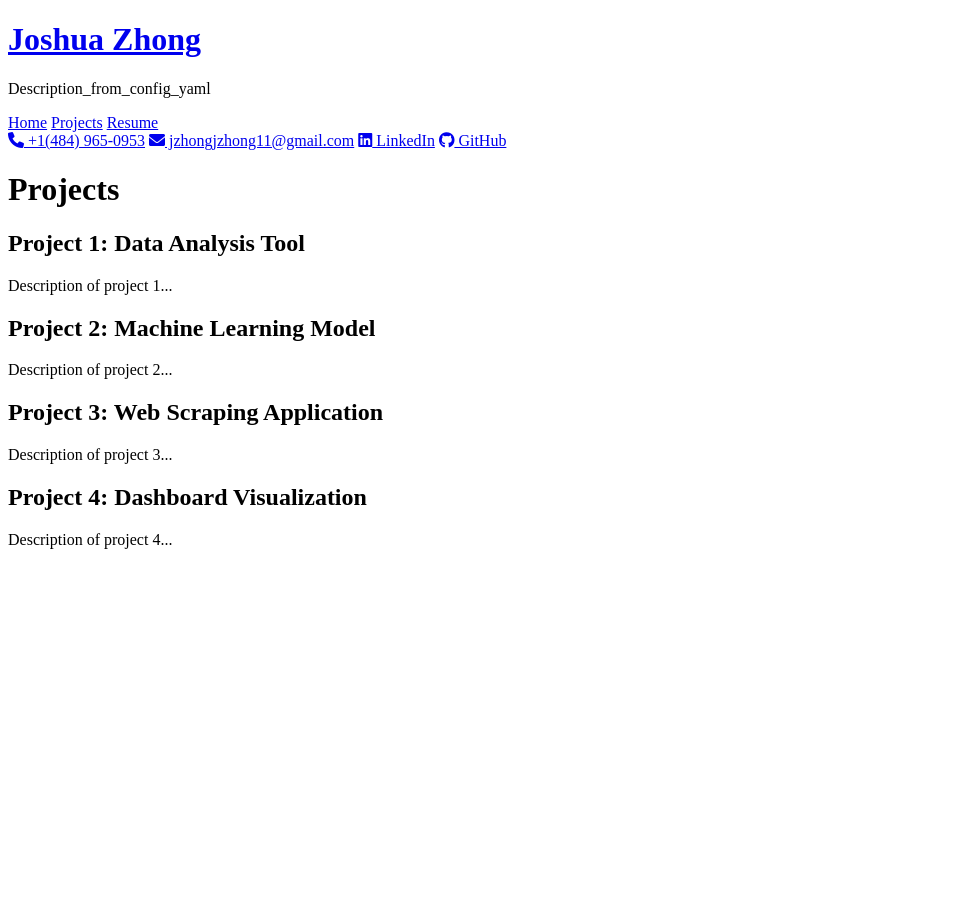
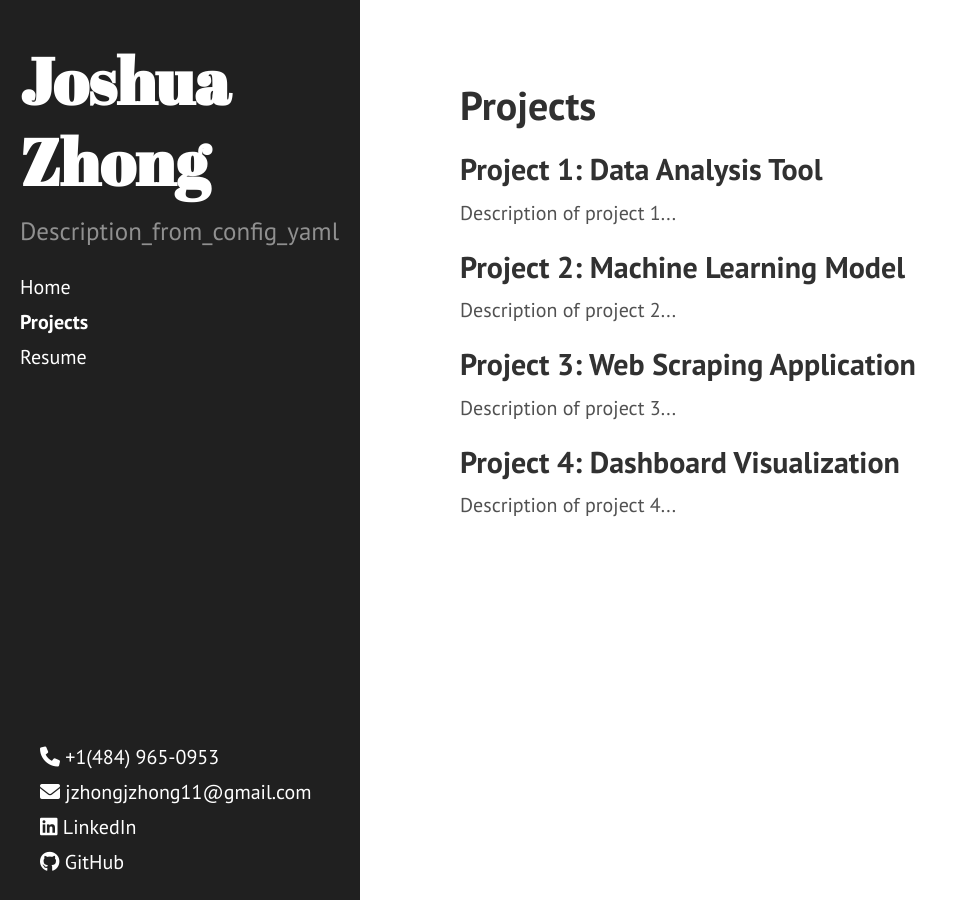
Before and after one commit to JZhong01/JZhong01.github.io, a Jekyll site: the page built from projects.html, in a window 1280 px wide. Shown: the whole page, without its empty margins (0-970 px from the left). Built offline with Jekyll 4.4.1, drawn with Linux system fonts in a browser that asks for light colours.

Commit message:
changes to CSS

```diff
--- a/_includes/head.html
+++ b/_includes/head.html
@@ -16,15 +16,15 @@
   </title>
 
   <!-- CSS -->
-  <link rel="stylesheet" href="{{ site.baseurl }}public/css/poole.css">
-  <link rel="stylesheet" href="{{ site.baseurl }}public/css/syntax.css">
-  <link rel="stylesheet" href="{{ site.baseurl }}public/css/hyde.css">
+  <link rel="stylesheet" href="{{ site.baseurl }}/public/css/poole.css">
+  <link rel="stylesheet" href="{{ site.baseurl }}/public/css/syntax.css">
+  <link rel="stylesheet" href="{{ site.baseurl }}/public/css/hyde.css">
   <link rel="stylesheet" href="http://fonts.googleapis.com/css?family=PT+Sans:400,400italic,700|Abril+Fatface">
 
   <!-- Icons -->
-  <link rel="apple-touch-icon-precomposed" sizes="144x144" href="{{ site.baseurl }}public/apple-touch-icon-144-precomposed.png">
-                                 <link rel="shortcut icon" href="{{ site.baseurl }}public/favicon.ico">
+  <link rel="apple-touch-icon-precomposed" sizes="144x144" href="{{ site.baseurl }}/public/apple-touch-icon-144-precomposed.png">
+  <link rel="shortcut icon" href="{{ site.baseurl }}/public/favicon.ico">
 
   <!-- RSS -->
-  <link rel="alternate" type="application/rss+xml" title="RSS" href="/atom.xml">
+  <link rel="alternate" type="application/rss+xml" title="RSS" href="{{site.baseurl}}/atom.xml">
 </head>
--- a/_includes/sidebar.html
+++ b/_includes/sidebar.html
@@ -23,7 +23,7 @@
       {% for node in pages_list %}
         {% if node.title != null %}
           {% if node.layout == "page" %}
-            <a class="sidebar-nav-item{% if page.url == node.url %} active{% endif %}" href="{{ node.url }}">{{ node.title }}</a>
+            <a class="sidebar-nav-item{% if page.url == node.url %} active{% endif %}" href="{{site.baseurl}}{{ node.url }}">{{ node.title }}</a>
           {% endif %}
         {% endif %}
       {% endfor %}
@@ -47,8 +47,8 @@
 
     <a class="sidebar-nav-item" href="tel:+14849650953"><i class="fas fa-phone"></i> +1(484) 965-0953</a>
     <a class="sidebar-nav-item" href="mailto:jzhongjzhong11@gmail.com"><i class="fas fa-envelope"></i> jzhongjzhong11@gmail.com</a>
-    <a class="sidebar-nav-item" href="https://linkedin.com/in/jy-z" target="_blank"><i class="fab fa-linkedin"></i> LinkedIn</a>
-    <a class="sidebar-nav-item" href="https://github.com/JZhong01" target="_blank"><i class="fab fa-github"></i> GitHub</a>
+    <a class="sidebar-nav-item" href="https://linkedin.com/in/jy-z" target="_blank" rel="noopener noreferrer"><i class="fab fa-linkedin"></i> LinkedIn</a>
+    <a class="sidebar-nav-item" href="https://github.com/JZhong01" target="_blank" rel="noopener noreferrer"><i class="fab fa-github"></i> GitHub</a>
 
 
   </div>
```
